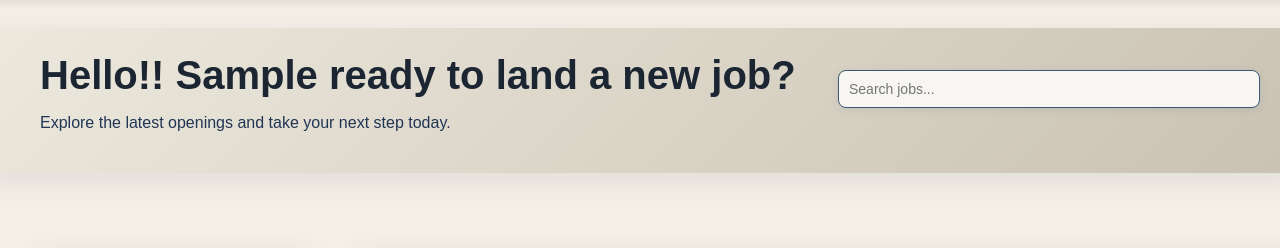
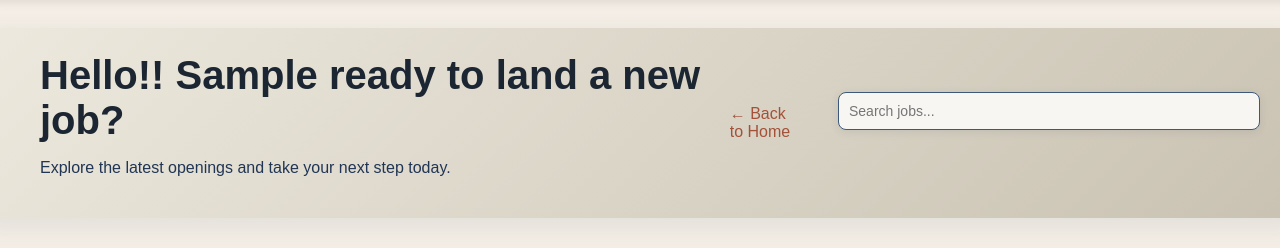
Before and after one commit to Jhondy052904/SkillBridge, a Django app: page /jobs/list/ in a window 1280 px wide; the page is wider, and only the part inside the window is pictured. Shown: the part 102-350 px from the top of that part. Run offline with Django 5.2, Linux system fonts and the light colour scheme; the visitor is signed in with stand-in values (Sample User, id 1); data that the repository does not hold is empty; parts of the project's set-up code (start-up, migrations or seed data) failed here and were passed over; some libraries are stand-ins or nearby versions.

Commit message:
improvements on job listing ui

```diff
--- a/templates/jobs/list_jobs.html
+++ b/templates/jobs/list_jobs.html
@@ -47,6 +47,7 @@
   </div>
   <div class="welcome-right">
     <div class="quick-actions-inline">
+      <a href="{% url 'home' %}" style="color: var(--reddish-brown); text-decoration: none; font-weight: 500; margin-right: 20px;">← Back to Home</a>
       <input type="text" id="searchInput" placeholder="Search jobs..." onkeyup="filterJobs()" class="search-input">
     </div>
   </div>
```
